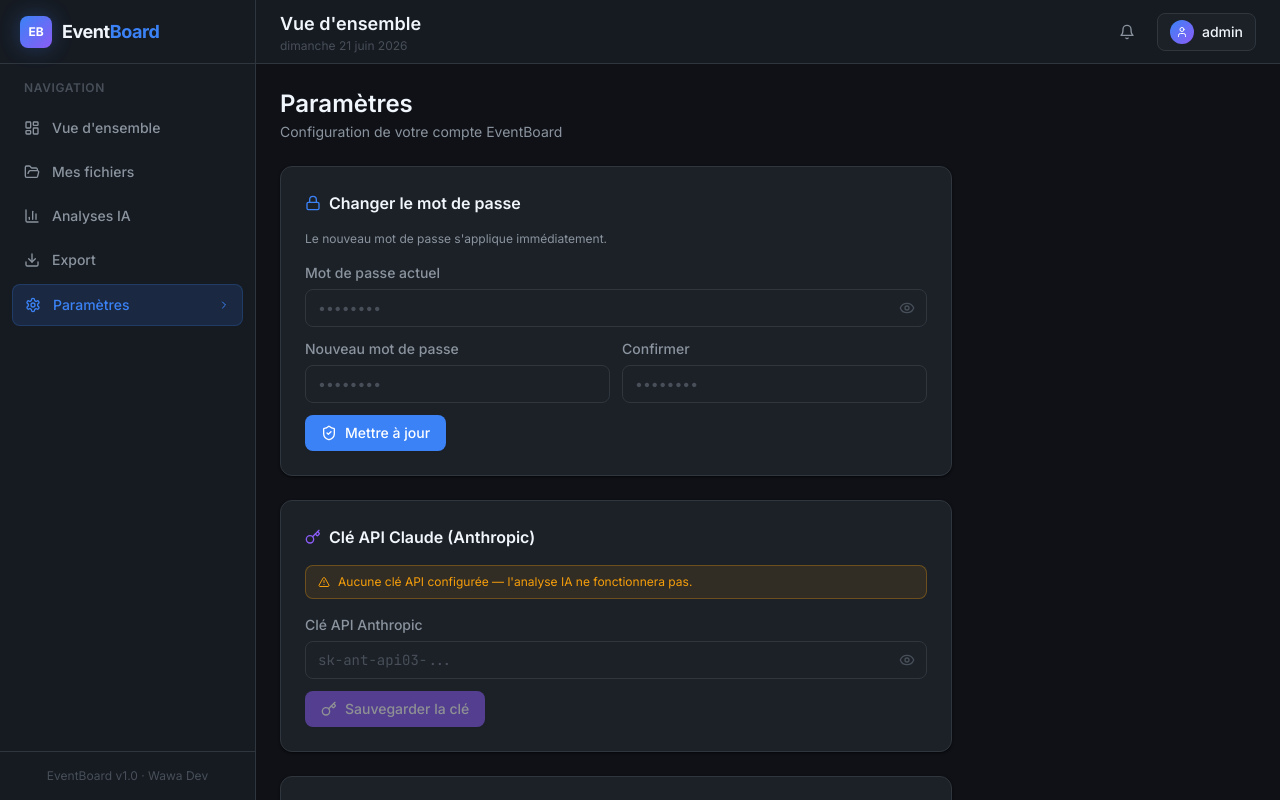
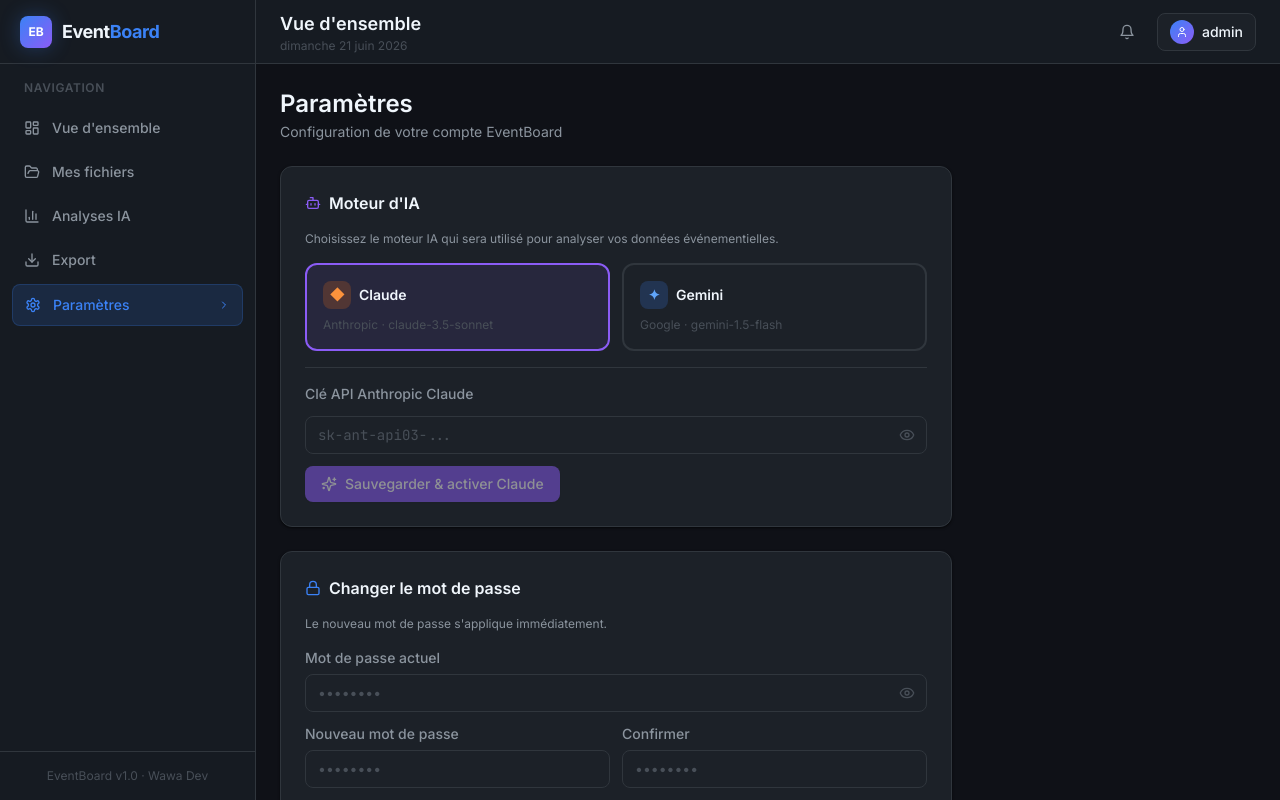
Before and after one commit to wassimsupp-pixel/eventboard-frontend, a Next.js app: page /dashboard/settings in a window 1280 px wide. Built offline with nearby package versions, Linux system fonts and the light colour scheme; no server answers.

Commit message:
feat: add dual AI provider selector (Claude + Gemini) in settings

```diff
--- a/app/dashboard/settings/page.tsx
+++ b/app/dashboard/settings/page.tsx
@@ -3,13 +3,23 @@
 import { useState, useEffect } from 'react';
 import {
   Lock, Key, Globe, Trash2, Eye, EyeOff,
-  CheckCircle2, AlertTriangle, Loader2, ShieldCheck
+  CheckCircle2, AlertTriangle, Loader2, ShieldCheck,
+  Sparkles, Bot, Zap
 } from 'lucide-react';
 import toast from 'react-hot-toast';
 import { settingsAPI, dataAPI } from '@/lib/api';
 
+type Settings = {
+  has_api_key: boolean;
+  date_format: string;
+  language: string;
+  ai_provider: string;
+  has_gemini_key: boolean;
+  has_claude_key: boolean;
+};
+
 export default function SettingsPage() {
-  const [settings, setSettings] = useState<{ has_api_key: boolean; date_format: string; language: string } | null>(null);
+  const [settings, setSettings] = useState<Settings | null>(null);
 
   // Password change
   const [currentPw, setCurrentPw] = useState('');
@@ -18,10 +28,12 @@
   const [showPw, setShowPw] = useState(false);
   const [pwLoading, setPwLoading] = useState(false);
 
-  // API key
+  // AI Provider
+  const [selectedProvider, setSelectedProvider] = useState<'claude' | 'gemini'>('claude');
   const [apiKey, setApiKey] = useState('');
   const [showKey, setShowKey] = useState(false);
   const [keyLoading, setKeyLoading] = useState(false);
+  const [providerLoading, setProviderLoading] = useState(false);
 
   // Preferences
   const [dateFormat, setDateFormat] = useState('DD/MM/YYYY');
@@ -29,8 +41,10 @@
 
   useEffect(() => {
     settingsAPI.get().then((res) => {
-      setSettings(res.data);
-      setDateFormat(res.data.date_format);
+      const data: Settings = res.data;
+      setSettings(data);
+      setDateFormat(data.date_format);
+      setSelectedProvider((data.ai_provider as 'claude' | 'gemini') || 'claude');
     }).catch(() => { });
   }, []);
 
@@ -52,17 +66,45 @@
 
   const handleApiKey = async (e: React.FormEvent) => {
     e.preventDefault();
-    if (!apiKey.startsWith('sk-ant-')) { toast.error('Clé API invalide'); return; }
+    const isGemini = selectedProvider === 'gemini';
+    if (isGemini && !apiKey.startsWith('AIza')) {
+      toast.error('Clé API Gemini invalide (doit commencer par AIza)');
+      return;
+    }
+    if (!isGemini && !apiKey.startsWith('sk-ant-')) {
+      toast.error('Clé API Claude invalide (doit commencer par sk-ant-)');
+      return;
+    }
     setKeyLoading(true);
     try {
-      await settingsAPI.updateApiKey(apiKey);
-      toast.success('Clé API sauvegardée !');
+      await settingsAPI.updateApiKey(apiKey, selectedProvider);
+      toast.success(`Clé API ${isGemini ? 'Gemini' : 'Claude'} sauvegardée et activée !`);
       setApiKey('');
-      setSettings((s) => s ? { ...s, has_api_key: true } : s);
+      setSettings((s) => s ? {
+        ...s,
+        has_api_key: true,
+        ai_provider: selectedProvider,
+        has_gemini_key: isGemini ? true : s.has_gemini_key,
+        has_claude_key: !isGemini ? true : s.has_claude_key,
+      } : s);
     } catch (e: any) {
       toast.error(e?.response?.data?.detail || 'Erreur');
     } finally {
       setKeyLoading(false);
+    }
+  };
+
+  const handleSwitchProvider = async (provider: 'claude' | 'gemini') => {
+    if (provider === settings?.ai_provider) return;
+    setProviderLoading(true);
+    try {
+      await settingsAPI.setAiProvider(provider);
+      setSettings((s) => s ? { ...s, ai_provider: provider } : s);
+      toast.success(`Provider IA changé vers ${provider === 'gemini' ? 'Gemini' : 'Claude'} !`);
+    } catch (e: any) {
+      toast.error(e?.response?.data?.detail || 'Erreur');
+    } finally {
+      setProviderLoading(false);
     }
   };
 
@@ -88,6 +130,8 @@
     }
   };
 
+  const isGeminiSelected = selectedProvider === 'gemini';
+
   return (
     <div className="space-y-6 animate-fade-in max-w-2xl">
       <div>
@@ -95,13 +139,134 @@
         <p className="section-subtitle">Configuration de votre compte EventBoard</p>
       </div>
 
-      {/* Password */}
+      {/* ─── AI Provider Selector ─────────────────────────────────────────── */}
+      <div className="card p-6 space-y-4">
+        <div className="flex items-center gap-2 mb-1">
+          <Bot className="w-4 h-4 text-accent-purple" />
+          <h3 className="font-semibold text-text-primary">Moteur d&apos;IA</h3>
+          {settings && (
+            <span className="ml-auto text-xs text-text-muted">
+              Actif : <span className="text-accent-purple font-medium">
+                {settings.ai_provider === 'gemini' ? '✦ Gemini' : '◆ Claude'}
+              </span>
+            </span>
+          )}
+        </div>
+        <p className="text-text-secondary text-xs">
+          Choisissez le moteur IA qui sera utilisé pour analyser vos données événementielles.
+        </p>
+
+        {/* Provider cards */}
+        <div className="grid grid-cols-2 gap-3">
+          {/* Claude card */}
+          <button
+            type="button"
+            onClick={() => setSelectedProvider('claude')}
+            className={`relative p-4 rounded-xl border-2 text-left transition-all duration-200 ${
+              selectedProvider === 'claude'
+                ? 'border-accent-purple bg-accent-purple/10'
+                : 'border-border-default hover:border-border-hover bg-bg-secondary'
+            }`}
+          >
+            <div className="flex items-center gap-2 mb-2">
+              <div className="w-7 h-7 rounded-lg bg-orange-500/20 flex items-center justify-center text-orange-400 text-sm font-bold">◆</div>
+              <span className="font-semibold text-text-primary text-sm">Claude</span>
+              {settings?.has_claude_key && (
+                <CheckCircle2 className="w-3.5 h-3.5 text-status-success ml-auto" />
+              )}
+            </div>
+            <p className="text-text-muted text-xs">Anthropic · claude-3.5-sonnet</p>
+            {settings?.ai_provider === 'claude' && (
+              <span className="absolute top-2 right-2 text-[10px] bg-accent-purple/20 text-accent-purple px-1.5 py-0.5 rounded-full">ACTIF</span>
+            )}
+          </button>
+
+          {/* Gemini card */}
+          <button
+            type="button"
+            onClick={() => setSelectedProvider('gemini')}
+            className={`relative p-4 rounded-xl border-2 text-left transition-all duration-200 ${
+              selectedProvider === 'gemini'
+                ? 'border-accent-blue bg-accent-blue/10'
+                : 'border-border-default hover:border-border-hover bg-bg-secondary'
+            }`}
+          >
+            <div className="flex items-center gap-2 mb-2">
+              <div className="w-7 h-7 rounded-lg bg-blue-500/20 flex items-center justify-center text-blue-400 text-sm font-bold">✦</div>
+              <span className="font-semibold text-text-primary text-sm">Gemini</span>
+              {settings?.has_gemini_key && (
+                <CheckCircle2 className="w-3.5 h-3.5 text-status-success ml-auto" />
+              )}
+            </div>
+            <p className="text-text-muted text-xs">Google · gemini-1.5-flash</p>
+            {settings?.ai_provider === 'gemini' && (
+              <span className="absolute top-2 right-2 text-[10px] bg-accent-blue/20 text-accent-blue px-1.5 py-0.5 rounded-full">ACTIF</span>
+            )}
+          </button>
+        </div>
+
+        {/* Switch provider button (only if key already saved) */}
+        {settings && selectedProvider !== settings.ai_provider && (
+          ((selectedProvider === 'claude' && settings.has_claude_key) ||
+           (selectedProvider === 'gemini' && settings.has_gemini_key)) && (
+            <button
+              onClick={() => handleSwitchProvider(selectedProvider)}
+              disabled={providerLoading}
+              className="btn-secondary w-full"
+            >
+              {providerLoading ? <Loader2 className="w-4 h-4 animate-spin" /> : <Zap className="w-4 h-4" />}
+              Activer {selectedProvider === 'gemini' ? 'Gemini' : 'Claude'}
+            </button>
+          )
+        )}
+
+        {/* API key form */}
+        <div className="border-t border-border-default pt-4 space-y-3">
+          <label className="label">
+            {isGeminiSelected
+              ? 'Clé API Google Gemini'
+              : 'Clé API Anthropic Claude'}
+          </label>
+
+          {/* Status badge */}
+          {settings && (
+            isGeminiSelected
+              ? (settings.has_gemini_key
+                ? <div className="flex items-center gap-1.5 text-status-success text-xs"><CheckCircle2 className="w-3.5 h-3.5" />Clé Gemini configurée</div>
+                : <div className="flex items-center gap-2 bg-status-warning/10 border border-status-warning/30 rounded-lg px-3 py-2 text-status-warning text-xs"><AlertTriangle className="w-3 h-3" />Aucune clé Gemini — ajoutez-en une ci-dessous</div>)
+              : (settings.has_claude_key
+                ? <div className="flex items-center gap-1.5 text-status-success text-xs"><CheckCircle2 className="w-3.5 h-3.5" />Clé Claude configurée</div>
+                : <div className="flex items-center gap-2 bg-status-warning/10 border border-status-warning/30 rounded-lg px-3 py-2 text-status-warning text-xs"><AlertTriangle className="w-3 h-3" />Aucune clé Claude — ajoutez-en une ci-dessous</div>)
+          )}
+
+          <form onSubmit={handleApiKey} className="space-y-3">
+            <div className="relative">
+              <input
+                type={showKey ? 'text' : 'password'}
+                className="input pr-10 font-mono text-sm"
+                value={apiKey}
+                onChange={(e) => setApiKey(e.target.value)}
+                placeholder={isGeminiSelected ? 'AIzaSy...' : 'sk-ant-api03-...'}
+              />
+              <button type="button" onClick={() => setShowKey(!showKey)} className="absolute right-3 top-1/2 -translate-y-1/2 text-text-muted">
+                {showKey ? <EyeOff className="w-4 h-4" /> : <Eye className="w-4 h-4" />}
+              </button>
+            </div>
+            <button type="submit" disabled={keyLoading || !apiKey} className={isGeminiSelected ? 'btn-primary' : 'btn-purple'}>
+              {keyLoading ? <Loader2 className="w-4 h-4 animate-spin" /> : <Sparkles className="w-4 h-4" />}
+              Sauvegarder &amp; activer {isGeminiSelected ? 'Gemini' : 'Claude'}
+            </button>
+          </form>
+        </div>
+      </div>
+
+      {/* ─── Password ───────────────────────────────────────────────────────── */}
       <div className="card p-6 space-y-4">
         <div className="flex items-center gap-2 mb-1">
           <Lock className="w-4 h-4 text-accent-blue" />
           <h3 className="font-semibold text-text-primary">Changer le mot de passe</h3>
         </div>
-        <p className="text-text-secondary text-xs">Le nouveau mot de passe s'applique immédiatement.</p>
+        <p className="text-text-secondary text-xs">Le nouveau mot de passe s&apos;applique immédiatement.</p>
         <form onSubmit={handlePasswordChange} className="space-y-3">
           <div>
             <label className="label">Mot de passe actuel</label>
@@ -136,49 +301,11 @@
         </form>
       </div>
 
-      {/* API Key */}
-      <div className="card p-6 space-y-4">
-        <div className="flex items-center gap-2 mb-1">
-          <Key className="w-4 h-4 text-accent-purple" />
-          <h3 className="font-semibold text-text-primary">Clé API Claude (Anthropic)</h3>
-          {settings?.has_api_key && (
-            <span className="badge-green ml-auto"><CheckCircle2 className="w-3 h-3" />Configurée</span>
-          )}
-        </div>
-        {!settings?.has_api_key && (
-          <div className="flex items-center gap-2 bg-status-warning/10 border border-status-warning/30 rounded-lg px-3 py-2 text-status-warning text-xs">
-            <AlertTriangle className="w-3 h-3" />
-            Aucune clé API configurée — l'analyse IA ne fonctionnera pas.
-          </div>
-        )}
-        <form onSubmit={handleApiKey} className="space-y-3">
-          <div>
-            <label className="label">Clé API Anthropic</label>
-            <div className="relative">
-              <input
-                type={showKey ? 'text' : 'password'}
-                className="input pr-10 font-mono text-sm"
-                value={apiKey}
-                onChange={(e) => setApiKey(e.target.value)}
-                placeholder="sk-ant-api03-..."
-              />
-              <button type="button" onClick={() => setShowKey(!showKey)} className="absolute right-3 top-1/2 -translate-y-1/2 text-text-muted">
-                {showKey ? <EyeOff className="w-4 h-4" /> : <Eye className="w-4 h-4" />}
-              </button>
-            </div>
-          </div>
-          <button type="submit" disabled={keyLoading || !apiKey} className="btn-purple">
-            {keyLoading ? <Loader2 className="w-4 h-4 animate-spin" /> : <Key className="w-4 h-4" />}
-            Sauvegarder la clé
-          </button>
-        </form>
-      </div>
-
-      {/* Preferences */}
+      {/* ─── Preferences ───────────────────────────────────────────────────── */}
       <div className="card p-6 space-y-4">
         <div className="flex items-center gap-2 mb-1">
           <Globe className="w-4 h-4 text-status-success" />
-          <h3 className="font-semibold text-text-primary">Préférences d'affichage</h3>
+          <h3 className="font-semibold text-text-primary">Préférences d&apos;affichage</h3>
         </div>
         <div>
           <label className="label">Format de date</label>
@@ -194,7 +321,7 @@
         </button>
       </div>
 
-      {/* Danger zone */}
+      {/* ─── Danger zone ────────────────────────────────────────────────────── */}
       <div className="card p-6 border-status-error/20 space-y-3">
         <div className="flex items-center gap-2">
           <Trash2 className="w-4 h-4 text-status-error" />
--- a/lib/api.ts
+++ b/lib/api.ts
@@ -92,8 +92,10 @@
   get: () => api.get('/api/settings'),
   changePassword: (current_password: string, new_password: string) =>
     api.post('/api/settings/password', { current_password, new_password }),
-  updateApiKey: (api_key: string) =>
-    api.post('/api/settings/api-key', { api_key }),
+  updateApiKey: (api_key: string, provider: 'claude' | 'gemini' = 'claude') =>
+    api.post('/api/settings/api-key', { api_key, provider }),
+  setAiProvider: (provider: 'claude' | 'gemini') =>
+    api.post('/api/settings/ai-provider', null, { params: { provider } }),
   updatePreferences: (date_format: string, language: string) =>
     api.post('/api/settings/preferences', null, {
       params: { date_format, language },
```
